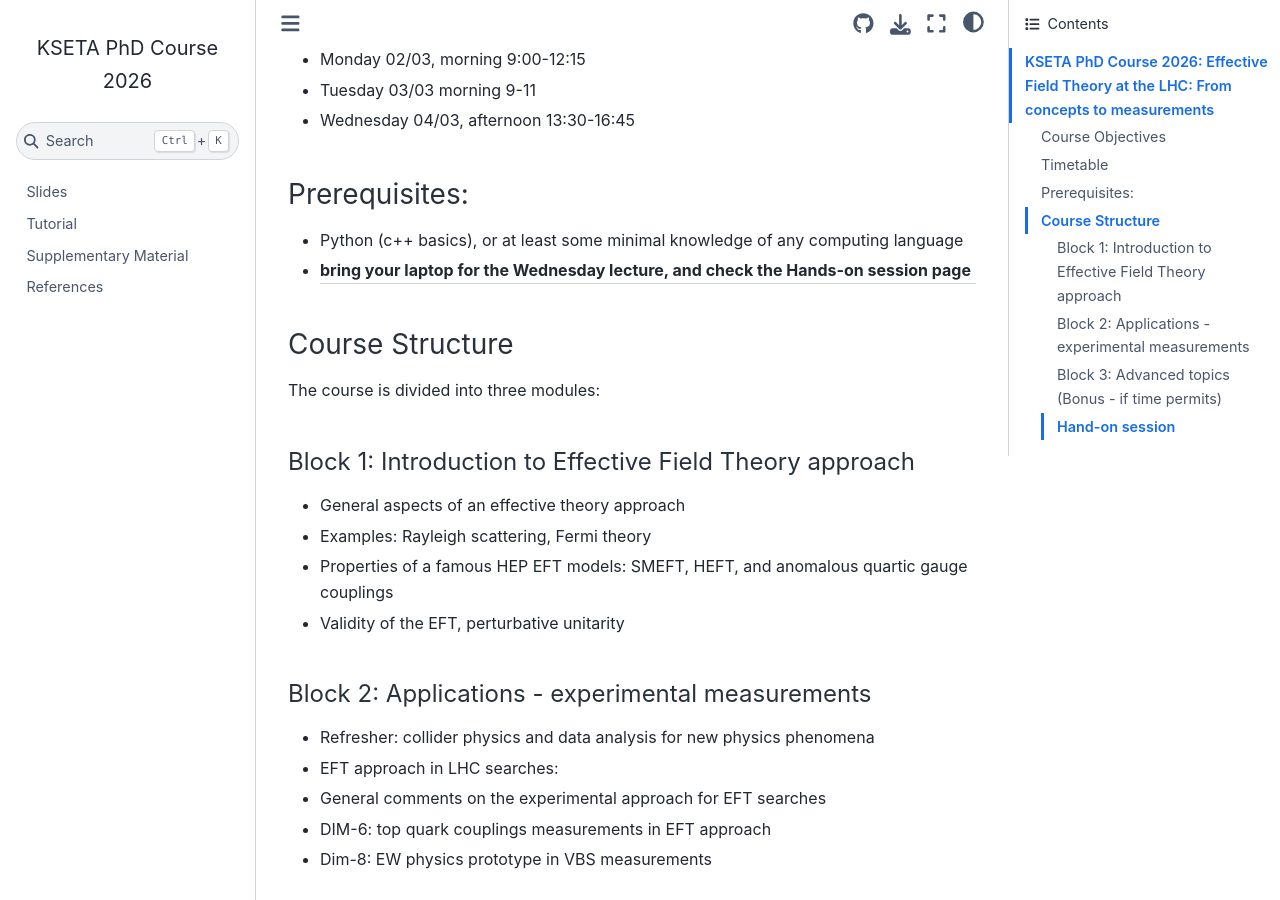
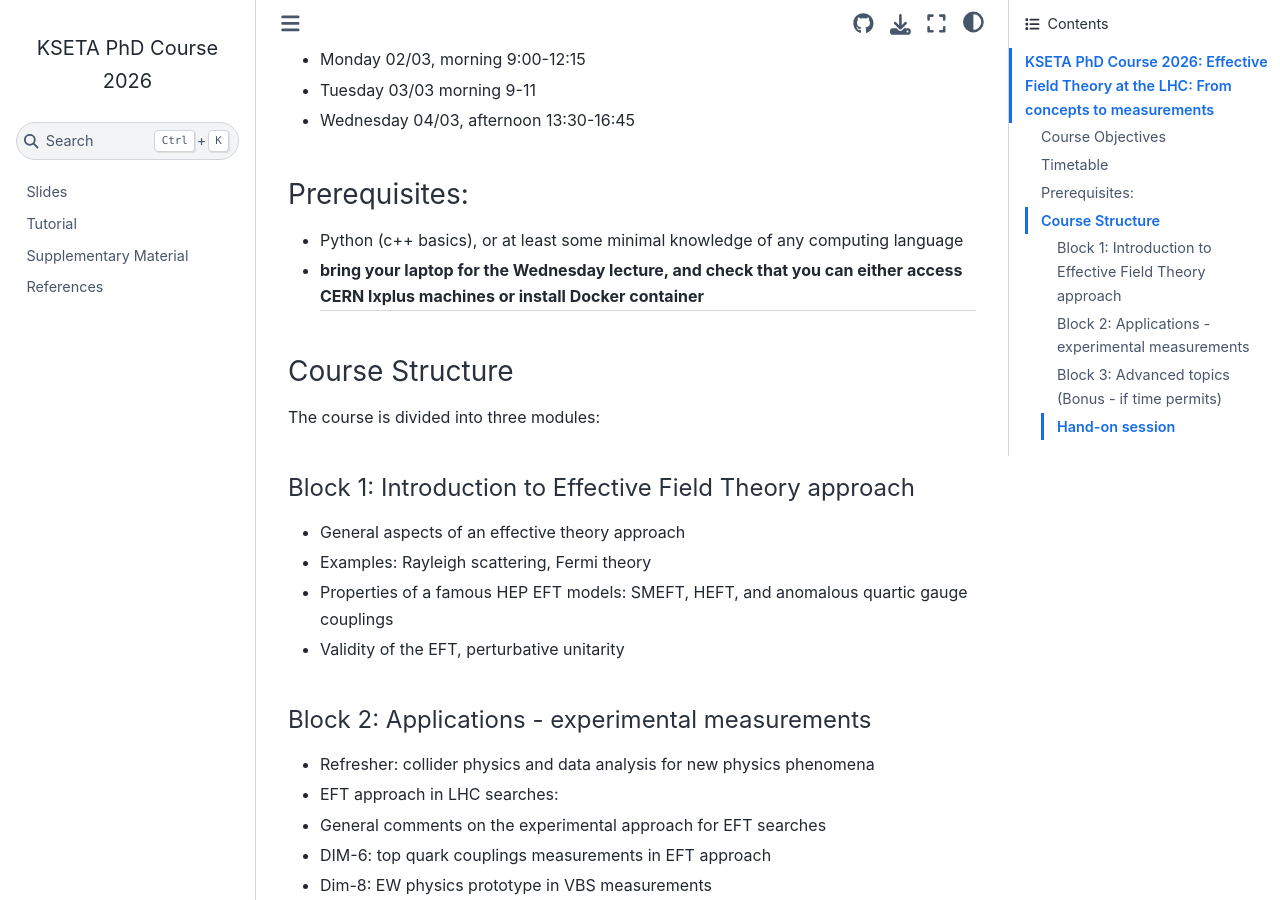
Before and after one commit to mpresill/KSETA_2026, a Jupyter Book: the page built from course_overview.md, in a window 1280 px wide and 900 px high, scrolled down 855 px. Built offline with Jupyter Book 1.0.4 settings and Sphinx 7.4.7 and the Sphinx Book theme 1.1.4, drawn with Linux system fonts in a browser that asks for light colours.

Commit message:
Revise prerequisites and hands-on session details
Updated prerequisites to specify Docker installation and access to CERN lxplus machines.

```diff
--- a/course_overview.md
+++ b/course_overview.md
@@ -20,9 +20,8 @@ By the end of this course, students will:
 - Wednesday 04/03, afternoon 13:30-16:45
 
 ### Prerequisites:
-
 - Python (c++ basics), or at least some minimal knowledge of any computing language
-- #### bring your laptop for the Wednesday lecture, and check the Hands-on session page
+- #### bring your laptop for the Wednesday lecture, and check that you can either access CERN lxplus machines or install Docker container
 
 ### Course Structure
 
```
